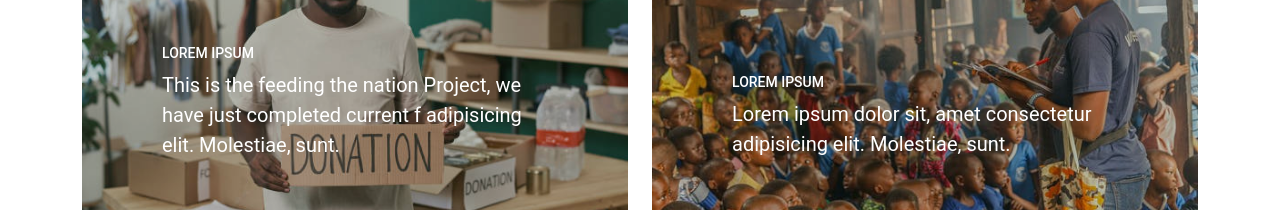
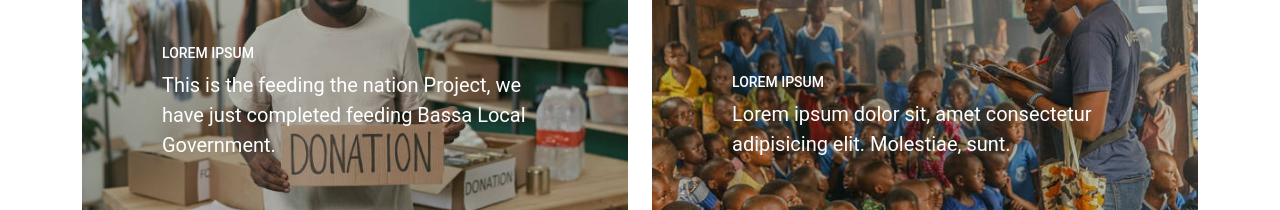
Before and after one commit to zeredogo/krypto-zone-charity, a React (Create React App) app: page / in a window 1280 px wide. Shown: the part 4041-4251 px from the top of the page. Built offline with nearby package versions, Linux system fonts and the light colour scheme.

Commit message:
updating commit

```diff
--- a/src/component/FinishedProject.jsx
+++ b/src/component/FinishedProject.jsx
@@ -22,8 +22,8 @@ const FinishedProject = () => {
                     <h2>Lorem Ipsum</h2>
                     <p className="mb-0">
                       This is the feeding the nation
-                      Project, we have just completed current f
-                      adipisicing elit. Molestiae, sunt.
+                      Project, we have just completed feeding
+                      Bassa Local Government.
                     </p>
                   </span>
                 </span>
```
